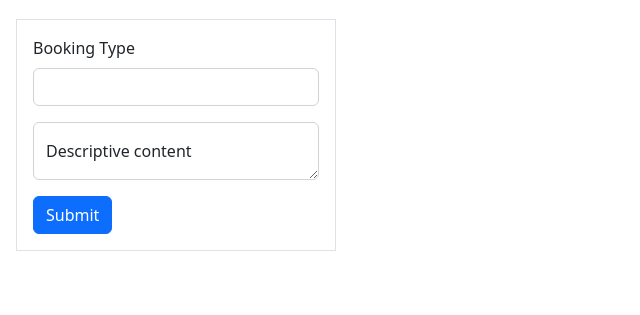
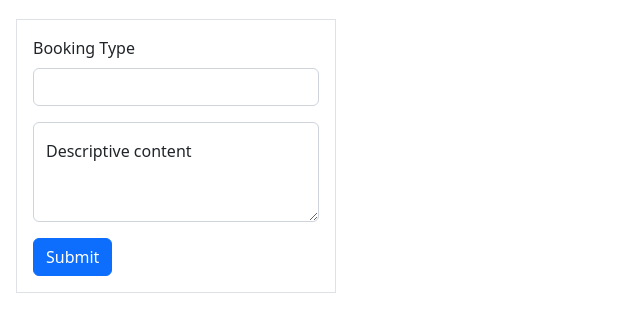
Before and after one commit to JasonHitching/sequelize-orm-mysql, a website: page index.html in a window 1280 px wide. Shown: the part 117-432 px from the top of the page, without its empty margins (0-640 px from the left). Drawn offline with nearby package versions, Linux system fonts and the light colour scheme.

```diff
--- a/index.html
+++ b/index.html
@@ -25,4 +25,10 @@
             </form>
         </div>
 </body>
+
+<style>
+#contentTextArea {
+    height: 100px;
+}
+</style>
 </html>
```
Lines whose indentation alone changed are shown as unchanged.
